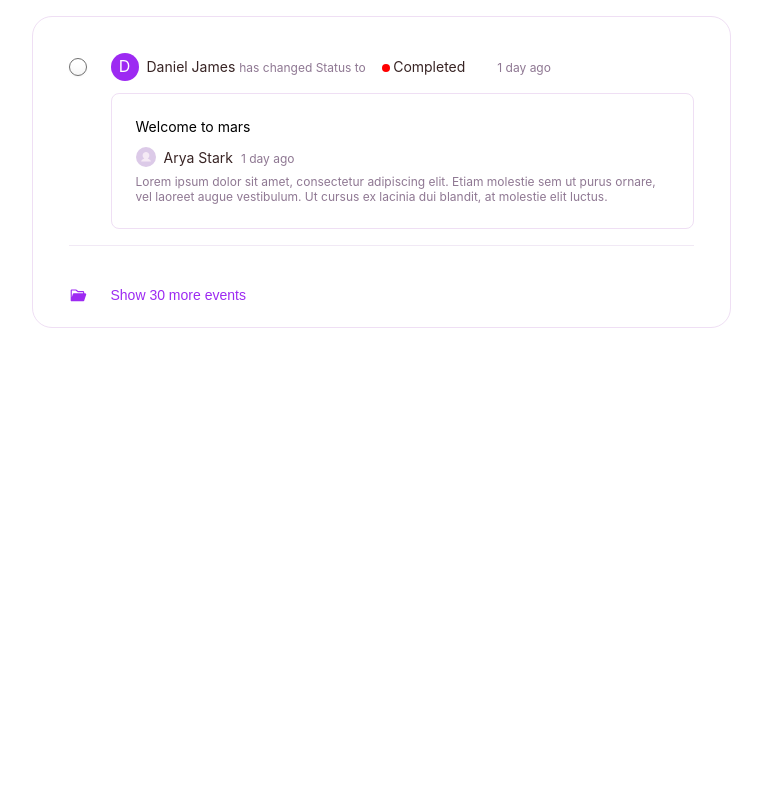
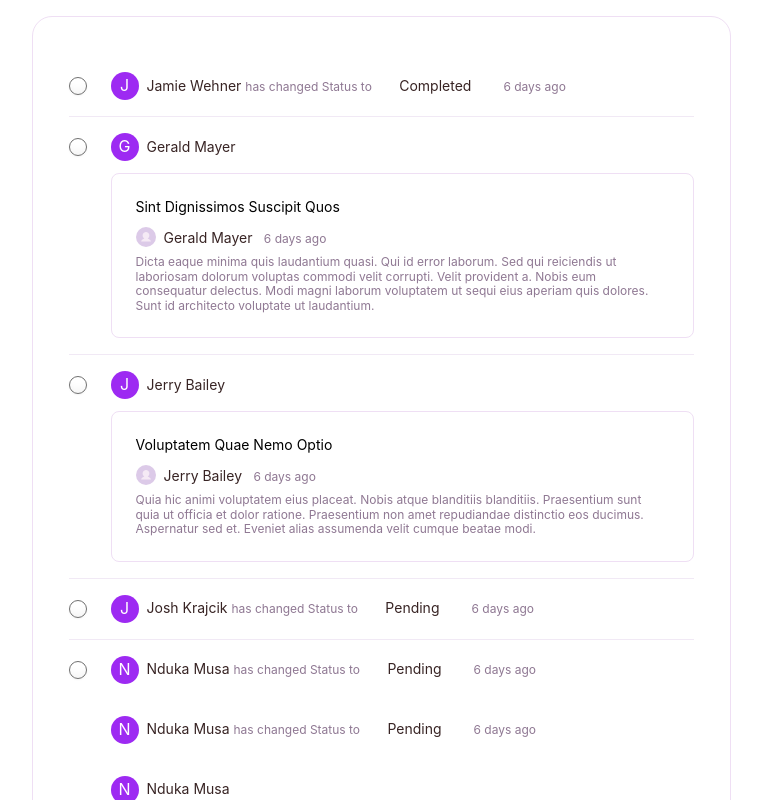
Before and after one commit to ibraheemosule/flex, a React (Vite) app: page / in a window 1280 px wide. Shown: the top 800 px of the page, without its empty margins (259-1021 px from the left). Built offline with nearby package versions, Linux system fonts and the light colour scheme; the HTML template or start-up script is replaced by a standard one.

Commit message:
completed the api integration

```diff
--- a/src/App.tsx
+++ b/src/App.tsx
@@ -1,12 +1,12 @@
 import Layout from "./components/Layout";
 import User from "./components/User";
 import ShowMore from "./components/ShowMore";
-import { useAppDispatch, useAppSelector } from "./store/hooks";
+import { useAppDispatch } from "./store/hooks";
 import { sortEvents } from "./store/reducers/dataReducer";
 
 function App() {
   const dispatch = useAppDispatch();
-  const events = useAppSelector(state => state.data.events);
+
   dispatch(sortEvents());
 
   return (
--- a/src/assets/scss/comment.module.scss
+++ b/src/assets/scss/comment.module.scss
@@ -12,6 +12,10 @@
 
   p {
     text-transform: initial;
+  }
+
+  .title {
+    text-transform: capitalize;
   }
 
   .info {
--- a/src/assets/scss/user.module.scss
+++ b/src/assets/scss/user.module.scss
@@ -4,7 +4,12 @@
 .user {
   display: flex;
   padding: 1rem 0;
-  border-bottom: 1px solid $lineCol;
+}
+.border {
+  border-top: 1px solid $lineCol;
+}
+.hide {
+  visibility: hidden;
 }
 .form_group {
   margin: 0 0.5rem 0.2rem 0;
--- a/src/components/Comment.tsx
+++ b/src/components/Comment.tsx
@@ -1,24 +1,26 @@
-interface CommentProps {}
 import s from "../assets/scss/comment.module.scss";
 import avi from "../assets/images/Group 3.svg";
+import { ICommentProps } from "../ts-types/componentTypes";
 
-const Comment: React.FC = () => {
+const Comment: React.FC<ICommentProps> = ({ obj }) => {
   return (
     <div className={s.comment}>
-      <p>Welcome to mars</p>
+      <p className={s.title}>{obj.message?.title}</p>
 
       <div className={s.info}>
         <span className={s.avi}>
           <img src={avi} alt="user avi" />
         </span>
-        <span className={s.name}>Arya Stark</span>
-        <span className={s.time}>1 day ago</span>
+        <span className={s.name}>{obj.author}</span>
+        <span className={s.time}>
+          {" "}
+          {Number(obj.createdAt) > 1
+            ? `${obj.createdAt} days`
+            : `${obj.createdAt} day`}{" "}
+          ago
+        </span>
       </div>
-      <div className={s.text}>
-        Lorem ipsum dolor sit amet, consectetur adipiscing elit. Etiam molestie
-        sem ut purus ornare, vel laoreet augue vestibulum. Ut cursus ex lacinia
-        dui blandit, at molestie elit luctus.
-      </div>
+      <div className={s.text}>{obj.message?.description}</div>
     </div>
   );
 };
--- a/src/components/User.tsx
+++ b/src/components/User.tsx
@@ -1,37 +1,73 @@
 import s from "../assets/scss/user.module.scss";
 import Comment from "./Comment";
+import { useAppSelector } from "../store/hooks";
+import { Object } from "../ts-types";
+import { useEffect } from "react";
 
 const User: React.FC = () => {
+  const events = useAppSelector(state => state.data.events);
+
+  const formatDate = (date: string): number => {
+    const eventDate = Date.now() - new Date(date).getTime();
+    return Math.floor(eventDate / 1000 / 86400);
+  };
+
   return (
-    <section className={s.user}>
-      <div className={s.form_group}>
-        <input type="checkbox" id="html" />
-        <label htmlFor="html"></label>
+    <>
+      <button
+        style={{ visibility: "hidden" }}
+        onClick={() => {
+          console.log("working");
+        }}
+      >
+        dj
+      </button>
+      {events.map((ev: Object, i: number) => {
+        const e = { ...ev };
+        const isAuthorSame = e.author !== events[i - 1]?.author;
+        e.createdAt = formatDate(e.createdAt).toString();
+
+        return (
+          <section
+            className={`${s.user} ${isAuthorSame && i !== 0 && s.border}`}
+            key={ev.createdAt}
+          >
+            <div className={`${s.form_group} ${!isAuthorSame && s.hide}`}>
+              <input type="checkbox" id={ev.createdAt} />
+              <label htmlFor={ev.createdAt}></label>
             </div>
+
             <div className={s.activity}>
               <div className={s.name}>
-          <span className={s.name_initial}>D</span>
+                <span className={s.name_initial}>{e.author[0]}</span>
                 <p>
-            Daniel James{" "}
-            {
+                  {e.author}{" "}
+                  {e.type === "activity" ? (
                     <>
                       <span className={s.text}>has changed Status to </span>
                       <span className={s.status}>
-                  <span
-                    className={s.status}
-                    style={{ background: "red" }}
-                  ></span>
-                  Completed
+                        <span className={s.status}></span>
+                        {e.activity?.status}
                       </span>
-                <span className={s.time}>1 day ago</span>
+                      <span className={s.time}>
+                        {Number(e.createdAt) > 1
+                          ? `${e.createdAt} days`
+                          : `${e.createdAt} day`}{" "}
+                        ago
+                      </span>
                     </>
-            }
+                  ) : (
+                    ""
+                  )}
                 </p>
               </div>
 
-        <Comment />
+              {e.type === "comment" ? <Comment obj={e} /> : ""}
             </div>
           </section>
+        );
+      })}
+    </>
   );
 };
 
--- a/src/ts-types/componentTypes.ts
+++ b/src/ts-types/componentTypes.ts
@@ -1,5 +1,10 @@
 import React from "react";
+import { IComment } from ".";
 
 export interface ILayout {
   children: React.ReactElement;
 }
+
+export interface ICommentProps {
+  obj: IComment;
+}
--- a/src/ts-types/index.ts
+++ b/src/ts-types/index.ts
@@ -2,13 +2,14 @@ export interface IState {
   events: Object[];
 }
 
-export type Object = IComment | IActivity;
+export type Object = IActivity | IComment;
 
 export interface IComment {
   type: string;
   createdAt: string;
   author: string;
-  message: IMessage;
+  message?: IMessage;
+  activity?: Activity;
 }
 
 export interface IMessage {
```
Lines whose indentation alone changed are shown as unchanged.
